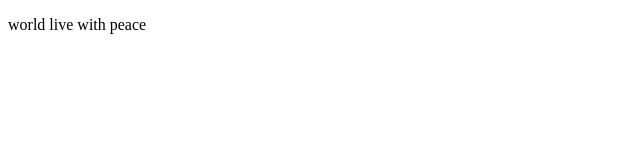
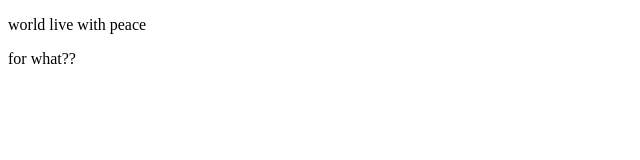
Before and after one commit to rudratalur/demo3, a plain HTML site: page index.html in a window 1280 px wide. Shown: the full height of the page, 0-640 px from the left. Drawn offline with Linux system fonts and the light colour scheme.

Commit message:
modified index.html

```diff
--- a/index.html
+++ b/index.html
@@ -8,5 +8,6 @@
 </head>
 <body>
     <p>world live with peace</p>
+    <p>for what??</p>
 </body>
 </html>
```
